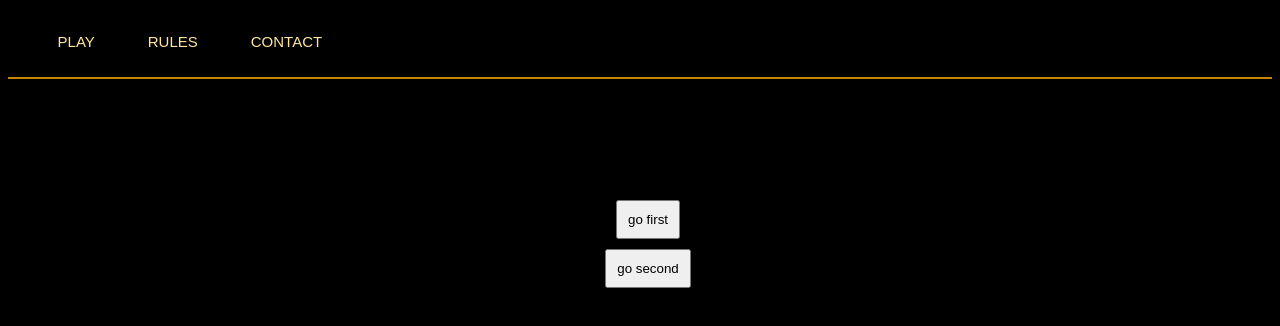
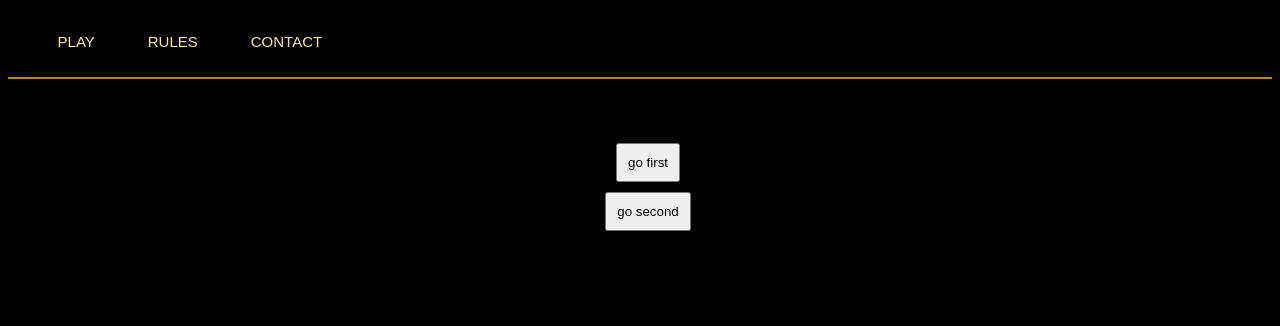
Before and after one commit to liu-yilan/play-river-game, a plain HTML site: page index.html in a window 1280 px wide. Drawn offline with Linux system fonts and the light colour scheme; a web font is replaced by a local one.

Commit message:
fixed positions of buttons and canvas

```diff
--- a/index.html
+++ b/index.html
@@ -13,7 +13,9 @@
         <a href="rules.html">RULES</a>
         <a href="contact.html">CONTACT</a>
     </div>
-    <canvas id="myCanvas"></canvas>
+    <div id="canvasContainer">
+        <canvas id="myCanvas"></canvas>
+    </div>
     <div id="buttonContainer">
         <button type="button" id="goFirst">go first</button>
         <button type="button" id="goSecond">go second</button>
--- a/style.css
+++ b/style.css
@@ -15,10 +15,20 @@ body {
    padding: 2%;
    text-decoration: none;
 }
+#canvasContainer {
+    display: flex;
+    align-items: center;
+    position: absolute;
+    justify-content: center;
+    display: block;
+    margin: auto;
+    width: 100%;
+    height: 100%;
+}
 canvas {
     position: absolute;
-    top:0;
-    bottom: 0;
+    top:0%;
+    bottom: 15%;
     left: 0;
     right: 0;
     margin: auto;
@@ -29,10 +39,9 @@ canvas {
     position: absolute;
     justify-content: center;
     display: block;
-    /* background-color: red; */
     margin: auto;
     width: 100%;
-    top: 25%;
+    padding-top: 5%;
 }
 #goFirst{
     font-family: 'Sono', sans-serif;
```
